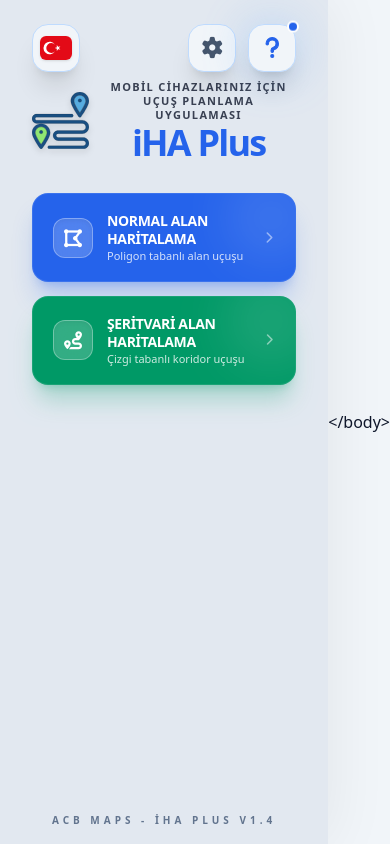
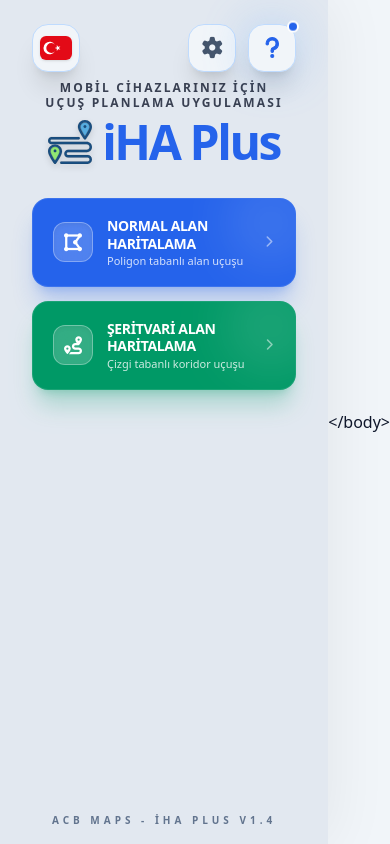
Before and after one commit to ACB-Soft/iha-plus, a React (Vite) app: page / in a window 390 px wide. Built offline with nearby package versions, Linux system fonts and the light colour scheme.

Commit message:
refactor(ui): update dashboard header layout
Improve header responsiveness and visual hierarchy by restyling the logo and brand name layout.

```diff
--- a/components/Dashboard.tsx
+++ b/components/Dashboard.tsx
@@ -51,23 +51,18 @@
       </div>
 
       {/* Header - Logo ve Marka Bilgisi */}
-      <header className="flex shrink-0 mb-8 md:mb-12 justify-center w-full max-w-sm mx-auto">
-        <div className="grid grid-cols-4 items-center gap-3 md:gap-4 w-full">
-          {/* Logo (Genişliğin 1/4'ü, Metin Yüksekliğinde) */}
-          <div className="col-span-1 flex items-center justify-center h-full">
+      <header className="flex flex-col items-center shrink-0 mb-8 md:mb-12">
+        <div className="space-y-2 md:space-y-3 text-center">
+          <p className="text-slate-900 font-black text-[12px] md:text-[14px] uppercase tracking-[0.18em] leading-tight max-w-[260px] mx-auto opacity-80">
+            Mobil Cihazlarınız için<br/>Uçuş Planlama Uygulaması
+          </p>
+          <div className="flex items-center justify-center gap-2.5 md:gap-3">
             <img
               src="./favicon.svg"
               alt="iHA Plus Logo"
-              className="w-full h-full object-contain filter drop-shadow-md"
+              className="h-11 w-11 md:h-14 md:w-14 object-contain filter drop-shadow-md shrink-0"
             />
-          </div>
-
-          {/* Metin (Genişliğin 3/4'ü) */}
-          <div className="col-span-3 flex flex-col justify-center items-center text-center space-y-1 md:space-y-1.5">
-            <p className="text-slate-900 font-black text-[11px] md:text-[13px] uppercase tracking-[0.12em] leading-tight opacity-80">
-              Mobil Cihazlarınız için<br/>Uçuş Planlama Uygulaması
-            </p>
-            <h1 className="text-4xl md:text-5xl font-black text-blue-600 tracking-tighter leading-none">
+            <h1 className="text-5xl md:text-6xl font-black text-blue-600 tracking-tighter leading-none">
               {BRAND_NAME}
             </h1>
           </div>
```
